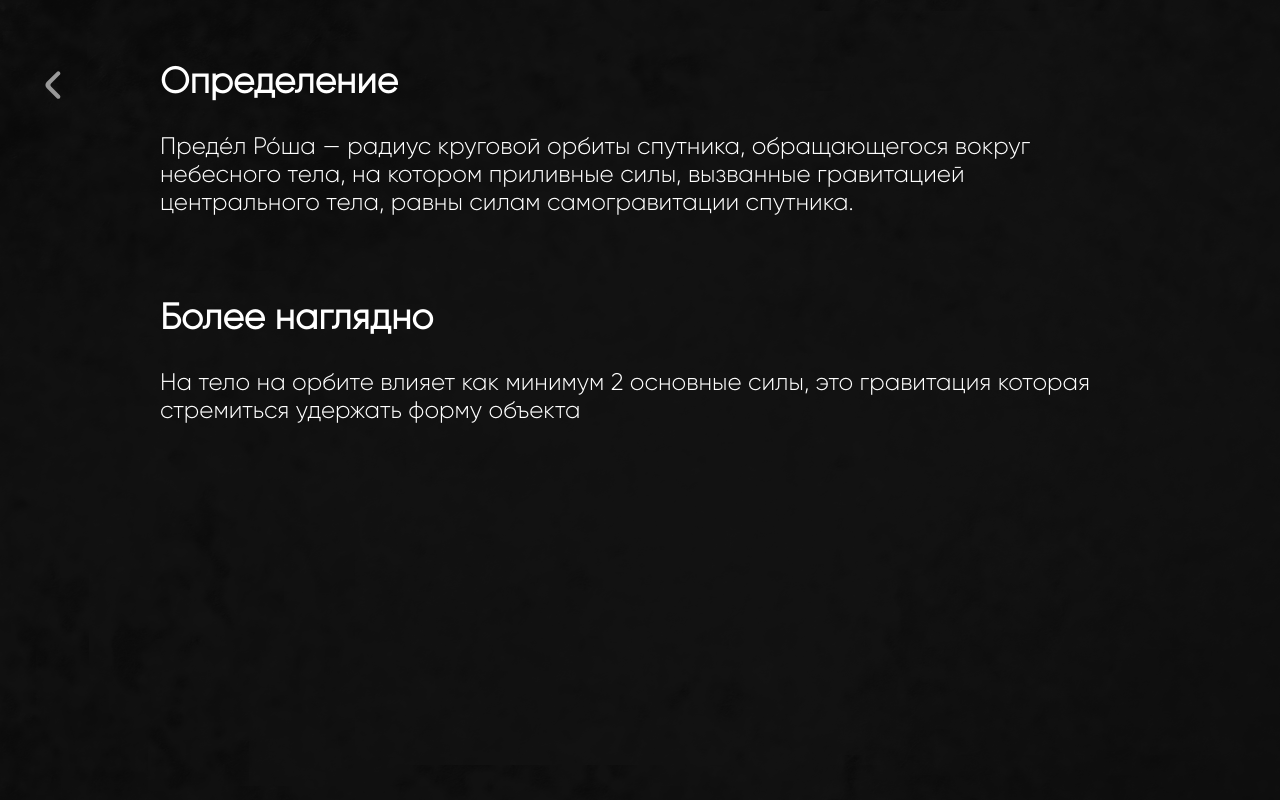
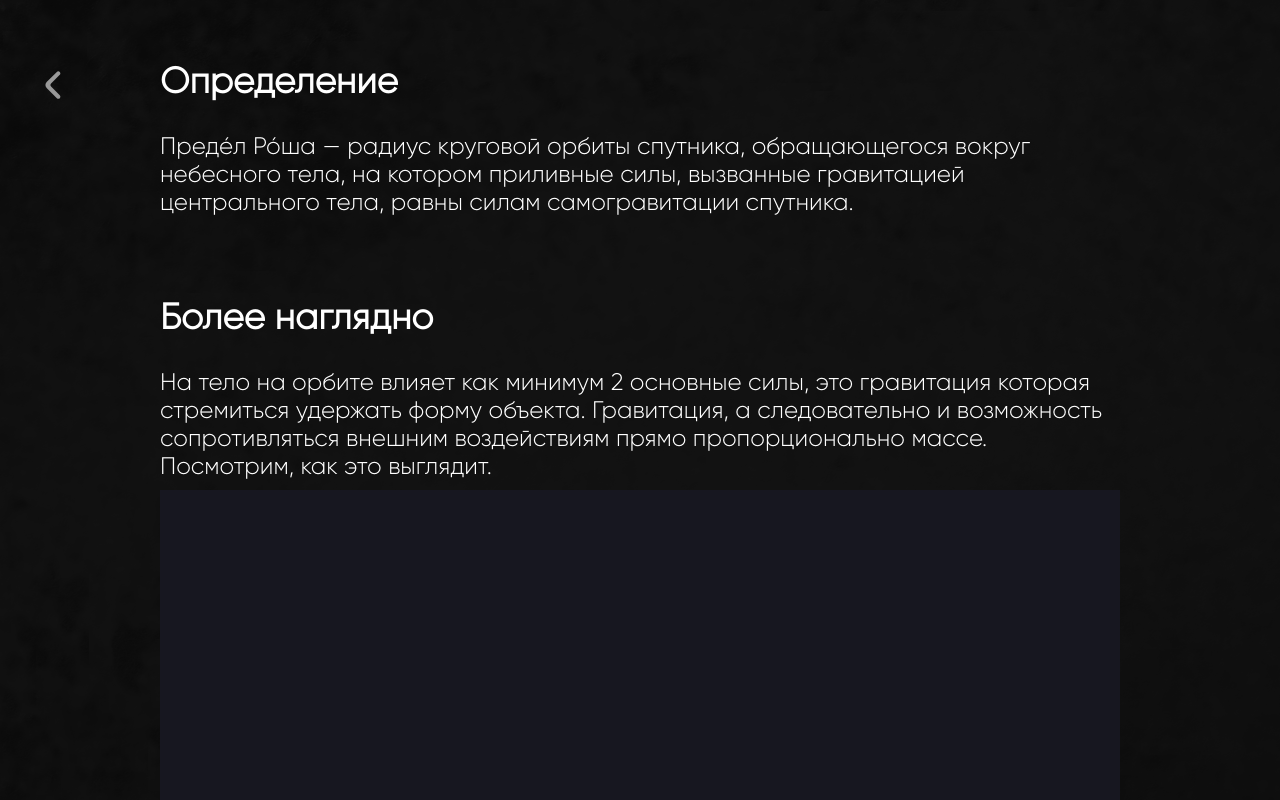
Before and after one commit to ArtemStanovov2000/physics-simulator, a React (Vite) app: page / in a window 1280 px wide. Both pictures are taken after a click on the button 52 px from the left and 325 px from the top of the page. Shown: the top 800 px of the page. Built offline with nearby package versions, Linux system fonts and the light colour scheme.

Commit message:
Добавил канвас элемент в объяснение

```diff
--- a/src/physics/theRocheLimit/Explanation.tsx
+++ b/src/physics/theRocheLimit/Explanation.tsx
@@ -1,8 +1,10 @@
 import { createUseStyles } from "react-jss";
-import { useState, FC } from "react";
+import { useState, FC, useRef, useEffect } from "react";
+import { RefObject } from "react";
 import { useDispatch } from "react-redux";
 import { setWindow } from "../../store/windowSlice";
 import { image } from "../../assets/image/image";
+import { createStartWindow } from "./logic/createStartWindow";
 import Button from "../../shared/Button";
 import TheRocheLimit from "./TheRocheLimit";
 import ArrowBackButton from "./buttons/ArrowBackButton";
@@ -10,8 +12,8 @@ import ArrowBackButton from "./buttons/ArrowBackButton";
 const useStyles = createUseStyles({
     page: {
         width: "100%",
-        height: "100vh",
         backgroundImage: `url(${image.background})`,
+        backgroundRepeat: "repeat",
         position: "relative",
         paddingTop: "60px"
     },
@@ -49,6 +51,23 @@ const Explanation: FC = () => {
     const classes = useStyles()
 
     const dispatch = useDispatch()
+    const canvasRef: RefObject<HTMLCanvasElement | null> = useRef<HTMLCanvasElement>(null)
+    const [frameIndex, setFrameIndex] = useState(1);
+
+    useEffect(() => {
+        const timer = setInterval(() => {
+            setFrameIndex(frameIndex => frameIndex + 1);
+        }, 16);
+
+        return () => clearInterval(timer);
+    });
+
+    useEffect(() => {
+            const canvas: HTMLCanvasElement | null = canvasRef.current;
+            const ctx: CanvasRenderingContext2D | null | undefined = canvas?.getContext('2d')
+            createStartWindow(ctx, 960, 500)
+            //renderElement(ctx, frameIndex, isWork)
+        }, [frameIndex])
 
     return (
         <div className={classes.page}>
@@ -62,7 +81,15 @@ const Explanation: FC = () => {
                 </div>
                 <div className={classes.textBox}>
                     <h3 className={classes.title}>Более наглядно</h3>
-                    <p className={classes.text}>На тело на орбите влияет как минимум 2 основные силы, это гравитация которая стремиться удержать форму объекта</p>
+                    <p className={classes.text}>На тело на орбите влияет как минимум 2 основные силы, это гравитация которая стремиться удержать форму объекта. Гравитация, а следовательно
+                        и возможность сопротивляться внешним воздействиям прямо пропорционально массе. Посмотрим, как это выглядит.
+                    </p>
+                    <canvas
+                        ref={canvasRef}
+                        width={960}
+                        height={500}
+                    ></canvas>
+                    <p>f</p>
                 </div>
             </div>
         </div >
```
